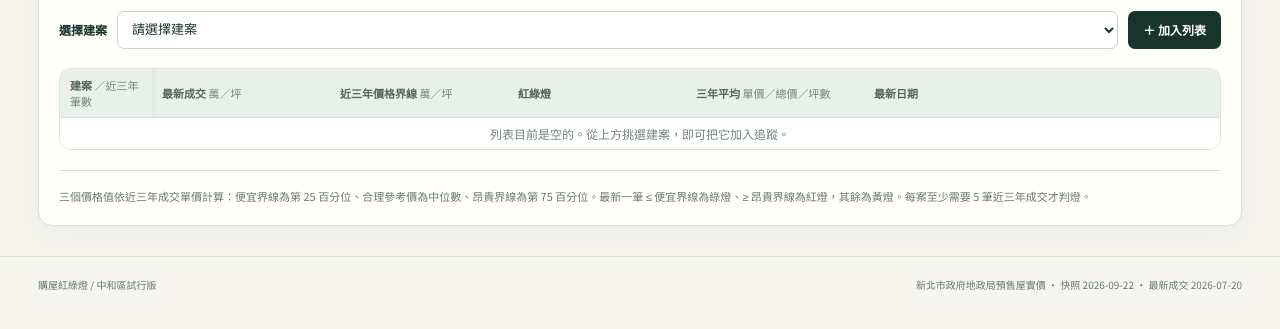
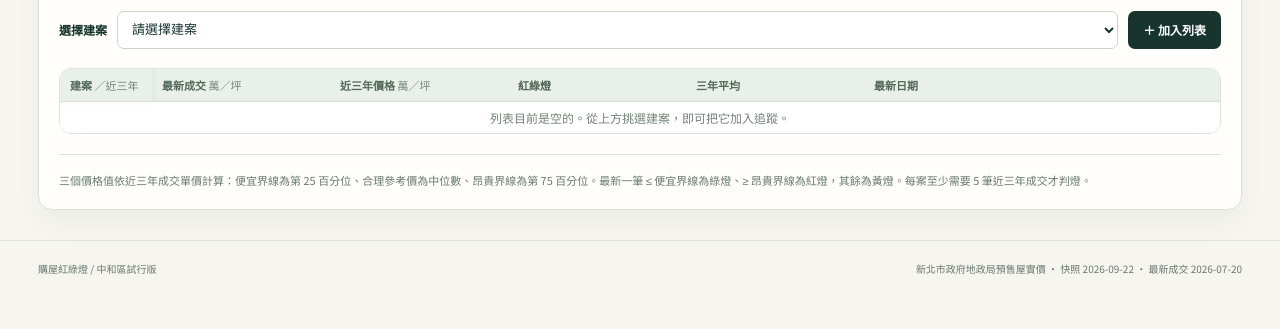
Before and after one commit to vannweng/home-buying-traffic-light, a plain HTML site: page index.html in a window 1280 px wide. Shown: the part 267-596 px from the top of the page. Drawn offline with nearby package versions, Linux system fonts and the light colour scheme; no server answers; a web font is replaced by a local one.

Commit message:
Simplify watchlist column labels

```diff
--- a/index.html
+++ b/index.html
@@ -60,7 +60,7 @@
       <div class="watchlist-header"><div><span class="step-index">MY PROJECT LIST</span><h2>我的建案觀察列表</h2><p>自行加入中和區建案，並排查看最新一筆成交與近三年的價格分布。列表只保存在這台瀏覽器。</p></div><span id="watchCount" class="case-count">0 個建案</span></div>
       <div class="watchlist-picker"><label for="watchProject">選擇建案</label><select id="watchProject"><option value="">資料載入中…</option></select><button id="addWatchProject" type="button">＋ 加入列表</button></div>
       <p id="watchStatus" class="watch-status" role="status"></p>
-      <div class="watch-table-scroll"><table class="watch-table"><thead><tr><th scope="col">建案 <span>／近三年筆數</span></th><th scope="col">最新成交 <span>萬／坪</span></th><th scope="col">近三年價格界線 <span>萬／坪</span></th><th scope="col">紅綠燈</th><th scope="col">三年平均 <span>單價／總價／坪數</span></th><th scope="col">最新日期</th><th scope="col"><span class="sr-only">操作</span></th></tr></thead><tbody id="watchList"></tbody></table></div>
+      <div class="watch-table-scroll"><table class="watch-table"><thead><tr><th scope="col">建案 <span>／近三年</span></th><th scope="col">最新成交 <span>萬／坪</span></th><th scope="col">近三年價格 <span>萬／坪</span></th><th scope="col">紅綠燈</th><th scope="col">三年平均</th><th scope="col">最新日期</th><th scope="col"><span class="sr-only">操作</span></th></tr></thead><tbody id="watchList"></tbody></table></div>
       <p class="watch-method">三個價格值依近三年成交單價計算：便宜界線為第 25 百分位、合理參考價為中位數、昂貴界線為第 75 百分位。最新一筆 ≤ 便宜界線為綠燈、≥ 昂貴界線為紅燈，其餘為黃燈。每案至少需要 5 筆近三年成交才判燈。</p>
     </section>
 
```
